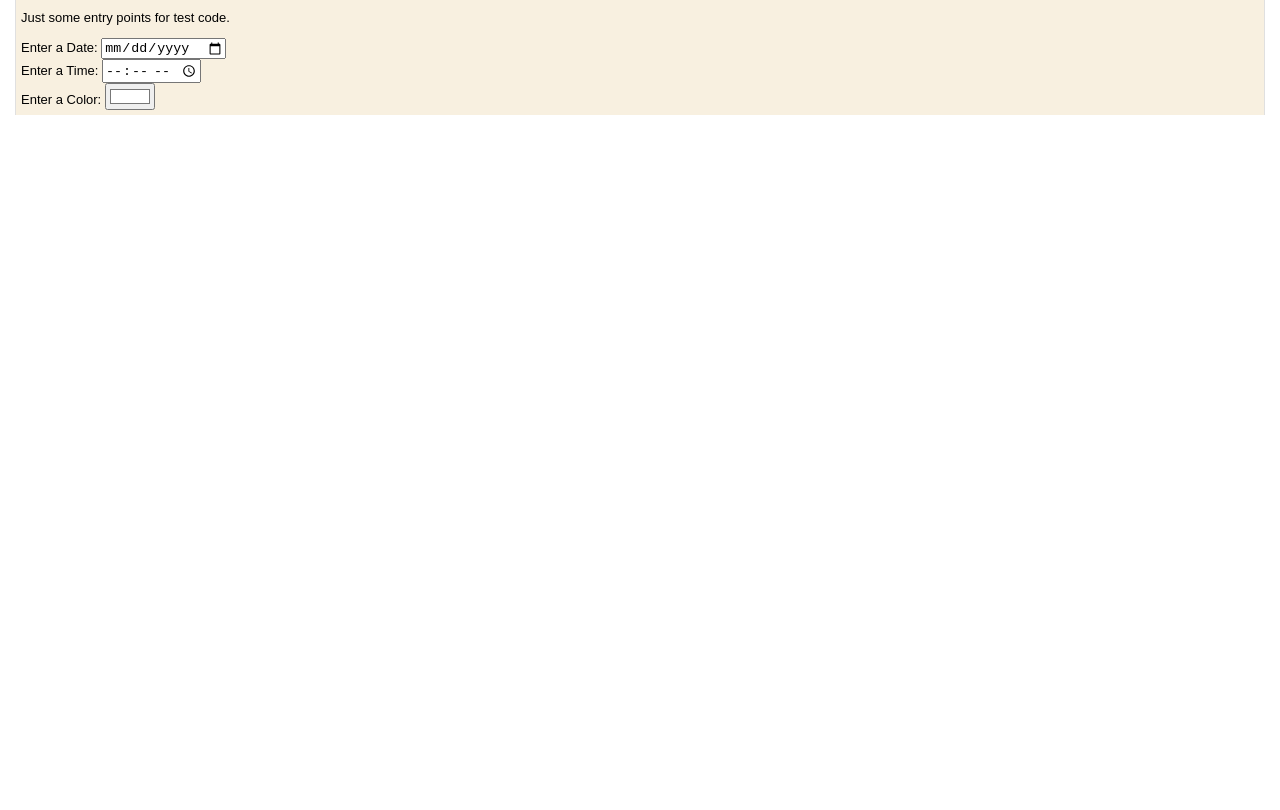
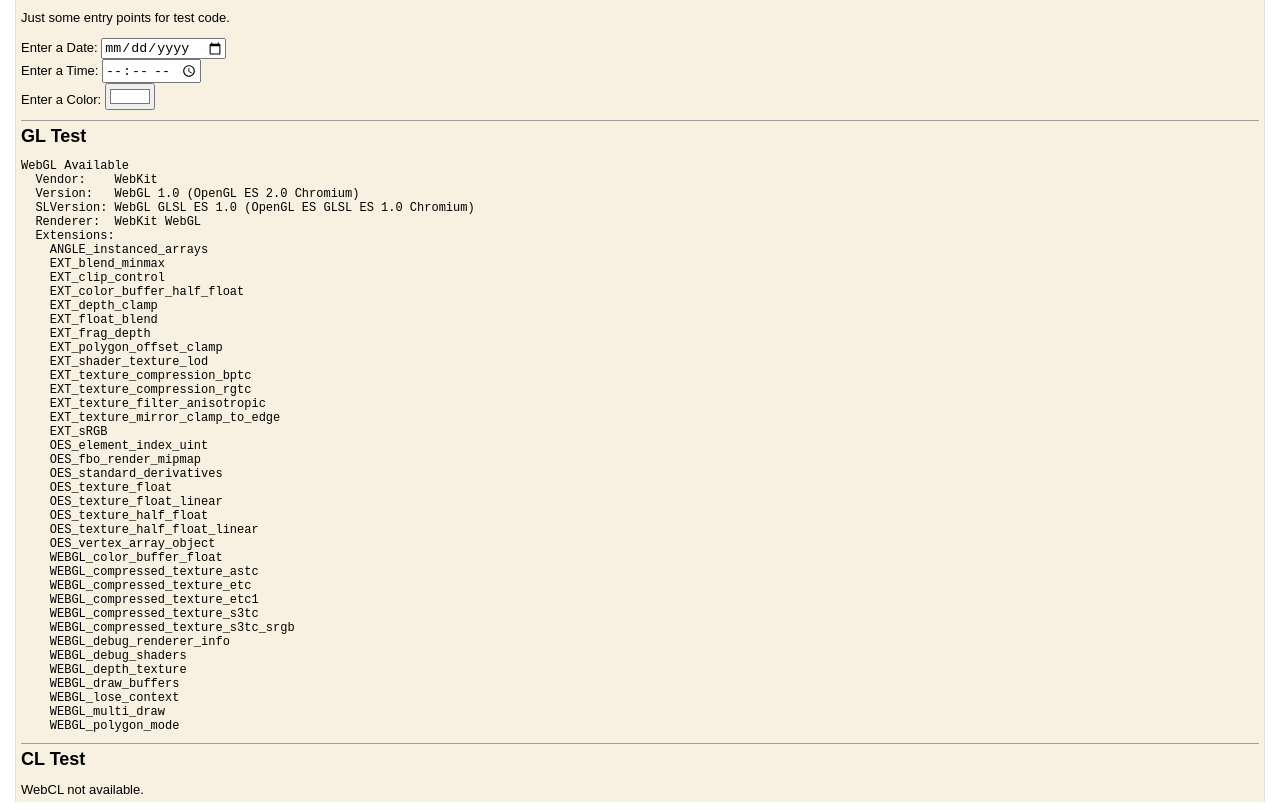
Before and after one commit to lyngvi/webtoys, a plain HTML site: page index.html in a window 1280 px wide. Shown: the part 304-1114 px from the top of the page. Before the commit the page ends 800 px from the top, so only its background shows below. Drawn offline with Linux system fonts and the light colour scheme.

Commit message:
add some WebCL and WebGL version checks

```diff
--- a/css/style.css
+++ b/css/style.css
@@ -3,7 +3,7 @@ body {
 	font-size: small;
 	margin-left: auto;
 	margin-right: auto;
-    width: 1250px;
+	width: 1250px;
 	padding: 0px;
 	margin-top: 0px;
 	background-color: #ffffff;
@@ -15,8 +15,8 @@ body {
 	padding-top: 5px;
 	padding-left: 5px;
 	padding-right: 5px;
-    padding-bottom: 5px;
-    border-left: 1px solid #E0E0E0;
+	padding-bottom: 5px;
+	border-left: 1px solid #E0E0E0;
 	border-right: 1px solid #E0E0E0;
 }
 
@@ -27,6 +27,11 @@ h1 {
 	border-top: 1px solid #a0a0a0;
 }
 
+#gldebuginfo {
+	white-space: pre;
+	font-family: monospace;
+}
+
 *.disabled {
 	color: #a0a0a0;
 }
--- a/index.html
+++ b/index.html
@@ -36,6 +36,12 @@
   <div>Enter a Time: <input type="time"></div>
   <div>Enter a Color: <input id="bgcolorator" type="color" value="#ffffff"></div>
  </form>
+
+ <h1>GL Test</h1>
+ <div id="glinfo"></div>
+
+ <h1>CL Test</h1>
+ <div id="clinfo"></div>
 <!-- ############ BEGIN FOOTER ############ -->
 </div>
   </body>
--- a/js/index-support.js
+++ b/js/index-support.js
@@ -143,6 +143,67 @@ function setupMiscTests() {
 	colorPicker.addEventListener('input', setColor);
 }
 
+function setupClTests() {
+	var clinf = document.getElementById("clinfo");
+	if (clinf == null)
+		return;
+
+	if (!window.webcl) {
+		clinf.innerText = "WebCL not available.";
+		return;
+	}
+
+	var platforms = webcl.getPlatformIDs();
+	var info = "";
+	for (var k = 0; k < platforms.length; ++k) {
+		info += platform.getInfo(webcl.PLATFORM_VENDOR) + " " + platform.getInfo(webcl.PLATFORM_NAME) + "\n"
+			+ "   Version: " + platform.getInfo(webcl.PLATFORM_VERSION) + "\n"
+			+ "   Profile: " + platform.getInfo(webcl.PLATFORM_PROFILE) + "\n"
+			+ "   Extensions:\n" + platform.getInfo(webcl.PLATFORM_PROFILE) + "\n";
+	}
+	clinf.innerText = info;
+}
+
+function setupGlTests() {
+	var glinf = document.getElementById("glinfo");
+	if (glinf == null)
+		return;
+	if (!window.WebGLRenderingContext) {
+		glinf.innerText = "WebGL not available.";
+		return;
+	}
+	var o = {
+		root: glinf,
+		textDiv: document.createElement("div"),
+		canvas: document.createElement("canvas"),
+		context: null
+	};
+	o.root.appendChild(o.textDiv);
+	o.textDiv.id = "gldebuginfo";
+	o.root.appendChild(o.canvas);
+	o.canvas.style.display = 'none';
+
+	var names = [ 'webgl', 'experimental-webgl' ];
+	for (var k = 0; k < names.length; ++k) {
+		o.context = o.canvas.getContext(names[k]);
+		if (o.context != null)
+			break;
+	}
+
+	if (o.context == null) {
+		o.textDiv.innerText = "WebGL available, but getContext('webgl') returns null.";
+		return;
+	}
+
+	o.textDiv.appendChild(document.createTextNode("WebGL Available\n"
+		+ "  Vendor:    " + o.context.getParameter(o.context.VENDOR) + "\n"
+		+ "  Version:   " + o.context.getParameter(o.context.VERSION) + "\n"
+		+ "  SLVersion: " + o.context.getParameter(o.context.SHADING_LANGUAGE_VERSION) + "\n"
+		+ "  Renderer:  " + o.context.getParameter(o.context.RENDERER) + "\n"
+		+ "  Extensions:\n    " + o.context.getSupportedExtensions().join("\n    ")));
+	return o;
+}
+
 window.addEventListener("load", function() {
 	document.getElementById("fileInputRadio").addEventListener("change", onRadioChange, false);
 	// document.getElementById("genInputRadio").addEventListener("change", onRadioChange, false);
@@ -152,4 +213,6 @@ window.addEventListener("load", function() {
 	setupAudioScope();
 	setupGraphTest();
 	setupMiscTests();
+	setupGlTests();
+	setupClTests();
 }, false);
```
